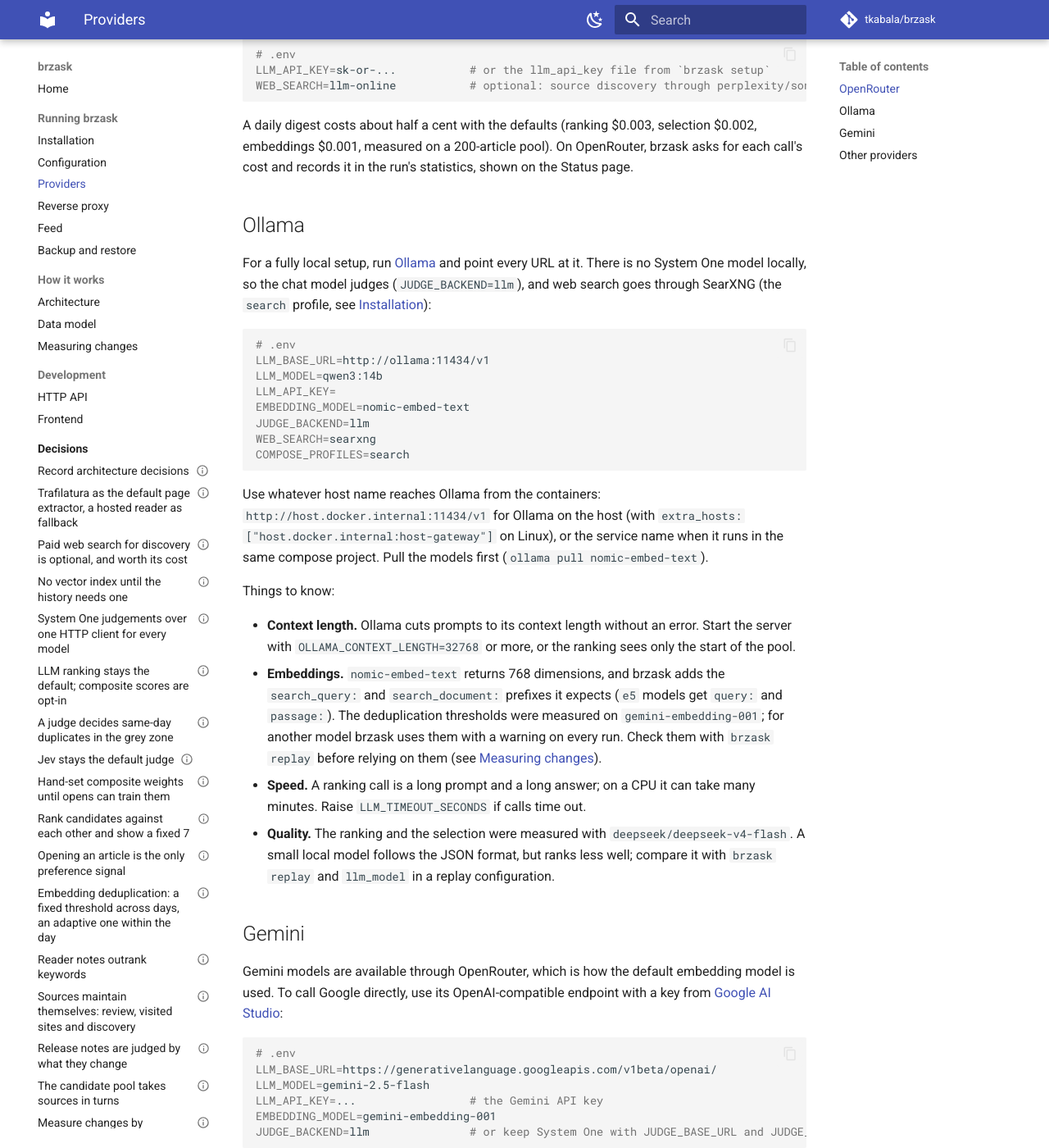
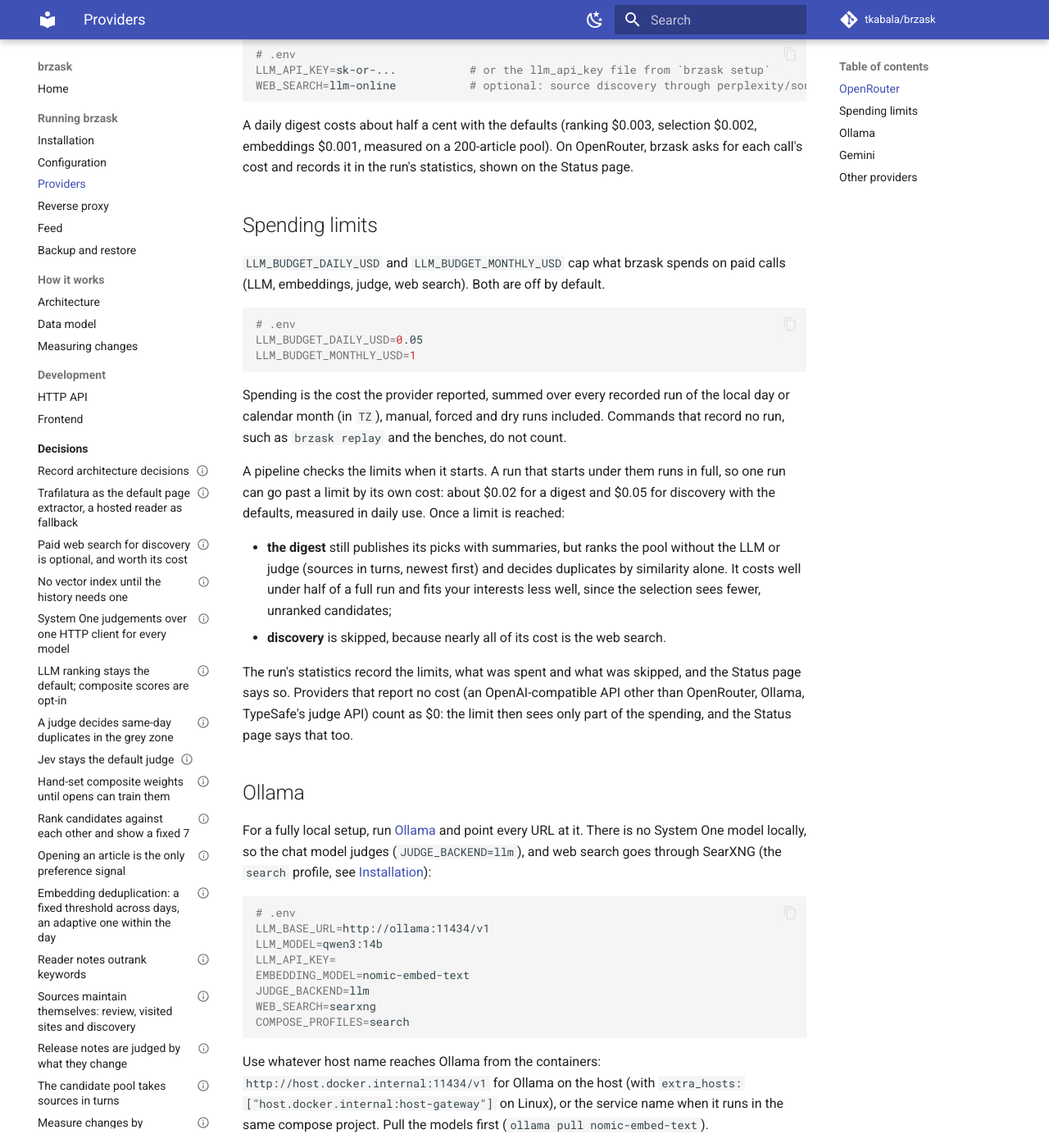
Before and after one commit to tkabala/brzask, an MkDocs documentation site: the page built from docs/providers.md, in a window 1280 px wide and 1400 px high, scrolled down 905 px. Shown: the whole window at 82% size. Built offline with MkDocs 1.6.1 and Material for MkDocs 9.7.7, drawn with Linux system fonts in a browser that asks for light colours; comment, search, counter and statistics services are not loaded.

Commit message:
docs: describe the spending limits
Co-Authored-By: Claude Opus 5.5 <noreply@anthropic.com>

````diff
--- a/docs/providers.md
+++ b/docs/providers.md
@@ -38,6 +38,40 @@ A daily digest costs about half a cent with the defaults (ranking $0.003,
 selection $0.002, embeddings $0.001, measured on a 200-article pool). On
 OpenRouter, brzask asks for each call's cost and records it in the run's
 statistics, shown on the Status page.
+
+## Spending limits
+
+`LLM_BUDGET_DAILY_USD` and `LLM_BUDGET_MONTHLY_USD` cap what brzask spends on
+paid calls (LLM, embeddings, judge, web search). Both are off by default.
+
+```sh
+# .env
+LLM_BUDGET_DAILY_USD=0.05
+LLM_BUDGET_MONTHLY_USD=1
+```
+
+Spending is the cost the provider reported, summed over every recorded run
+of the local day or calendar month (in `TZ`), manual, forced and dry runs
+included. Commands that record no run, such as `brzask replay` and the
+benches, do not count.
+
+A pipeline checks the limits when it starts. A run that starts under them
+runs in full, so one run can go past a limit by its own cost: about $0.02 for
+a digest and $0.05 for discovery with the defaults, measured in daily use.
+Once a limit is reached:
+
+- **the digest** still publishes its picks with summaries, but ranks the
+  pool without the LLM or judge (sources in turns, newest first) and decides
+  duplicates by similarity alone. It costs well under half of a full run and
+  fits your interests less well, since the selection sees fewer, unranked
+  candidates;
+- **discovery** is skipped, because nearly all of its cost is the web search.
+
+The run's statistics record the limits, what was spent and what was
+skipped, and the Status page says so. Providers that report no cost (an
+OpenAI-compatible API other than OpenRouter, Ollama, TypeSafe's judge API)
+count as $0: the limit then sees only part of the spending, and the Status
+page says that too.
 
 ## Ollama
 
````
